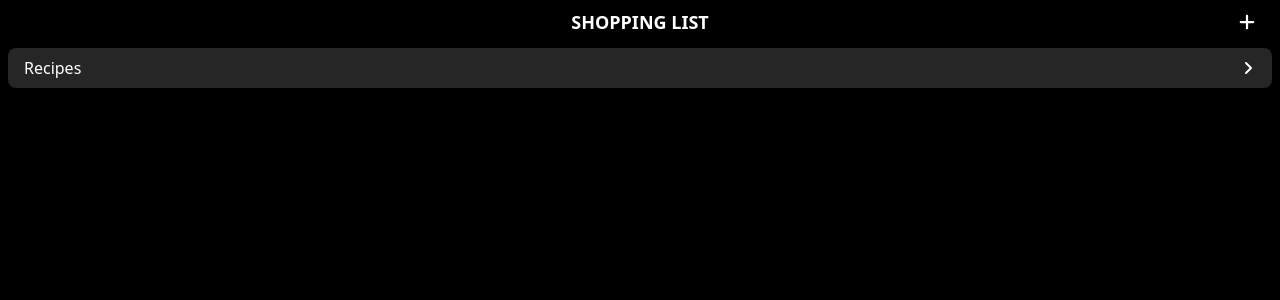
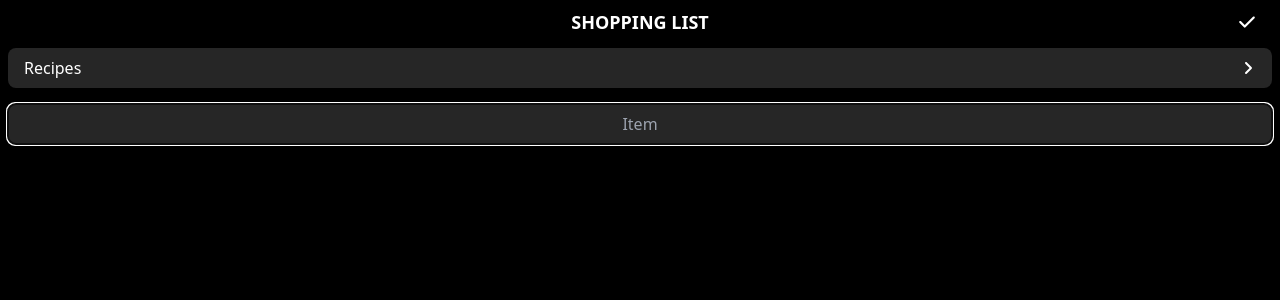
Before and after one commit to Hook-88/shopping-list, a React (Vite) app: page / in a window 1280 px wide. Both pictures are taken after a click on the button 1166 px from the left and 22 px from the top of the page. Shown: the top 300 px of the page. Built offline with nearby package versions, Linux system fonts and the light colour scheme.

Commit message:
add logic to display input

```diff
--- /dev/null
+++ b/src/components/Form.jsx
@@ -0,0 +1,16 @@
+export default function Form({children, onSubmit = () => {}, ...rest}) {
+
+    function handleSubmit(event) {
+        event.preventDefault()
+        onSubmit()
+    }
+
+    return (
+        <form
+            onSubmit={handleSubmit}
+            {...rest}
+        >
+            {children}
+        </form>
+    )
+}
--- a/src/components/PageMain.jsx
+++ b/src/components/PageMain.jsx
@@ -2,7 +2,7 @@ import { twMerge } from "tailwind-merge"
 
 export default function PageMain({children, className, ...rest}) {
     const PageMainCSS = twMerge(
-        "mt-12 px-2",
+        "mt-12 px-2 flex flex-col gap-4",
         className
     )
 
--- a/src/pages/ShoppingListPage.jsx
+++ b/src/pages/ShoppingListPage.jsx
@@ -1,10 +1,16 @@
-import { Link } from "react-router-dom"
-import { FaPlus, FaAngleRight } from "react-icons/fa6"
+import { FaPlus, FaCheck } from "react-icons/fa6"
 import PageHeader from "../components/PageHeader"
 import PageMain from "../components/PageMain"
 import PageLink from "../components/PageLink"
+import Form from "../components/Form"
+import { useState } from "react"
 
 export default function ShoppingListPage() {
+    const [onAddItem, setOnAddItem] = useState(false)
+
+    function toggleOnAddItem() {
+        setOnAddItem(prevOnAddItem => !prevOnAddItem)
+    }
 
     return (
         <>
@@ -18,14 +24,31 @@ export default function ShoppingListPage() {
 
                 <button
                     className="flex items-center justify-end pr-4"
+                    onClick={toggleOnAddItem}
                 >
-                <FaPlus />
+                    {
+                        onAddItem ? <FaCheck /> : <FaPlus />
+                    }
                 </button>
 
             </PageHeader>
 
             <PageMain>
                 <PageLink to="recipes">Recipes</PageLink>
+                {
+                    onAddItem &&
+                    <Form
+                        className="grid"
+                    >
+                        <input
+                            type="text"
+                            placeholder="Item"
+                            className="py-2 px-4 bg-white/15 rounded-lg text-center"
+                            autoFocus
+                        />
+                    </Form>
+                }
+
             </PageMain>
         </>
     )
```
